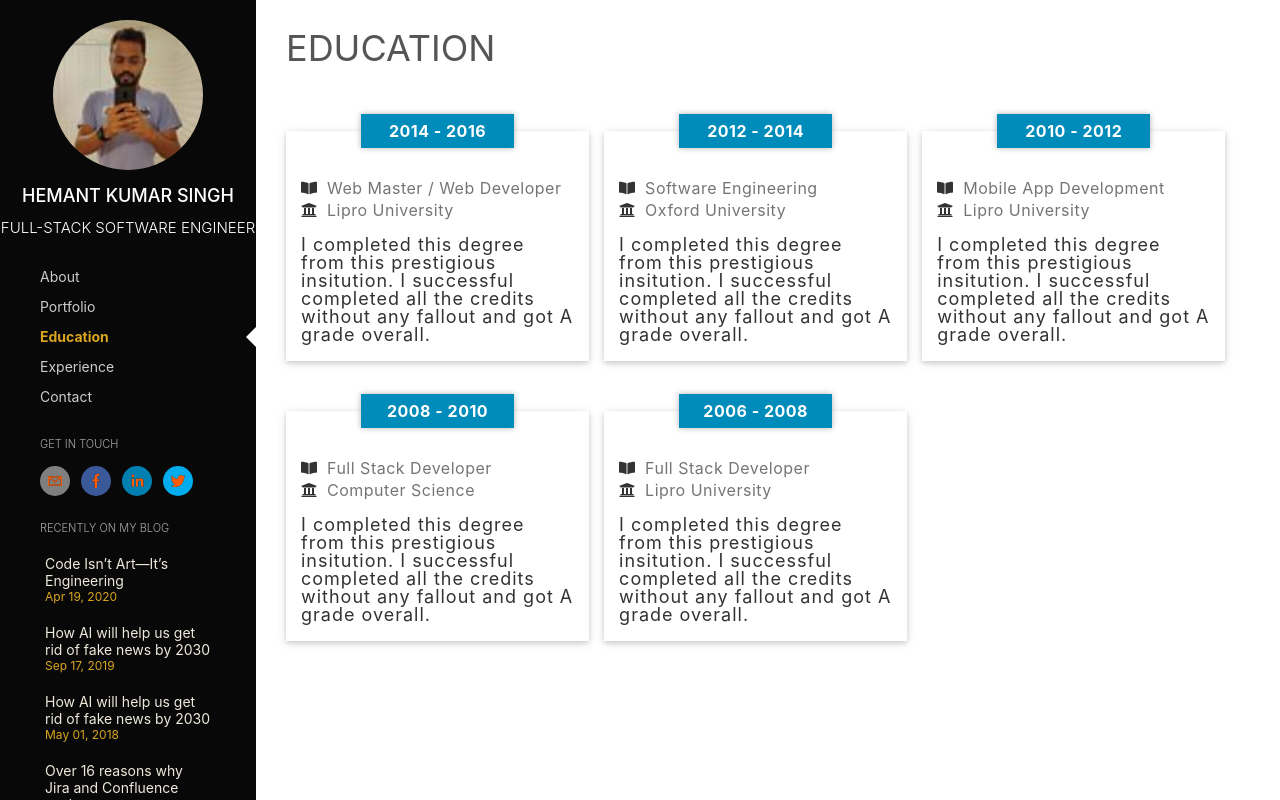
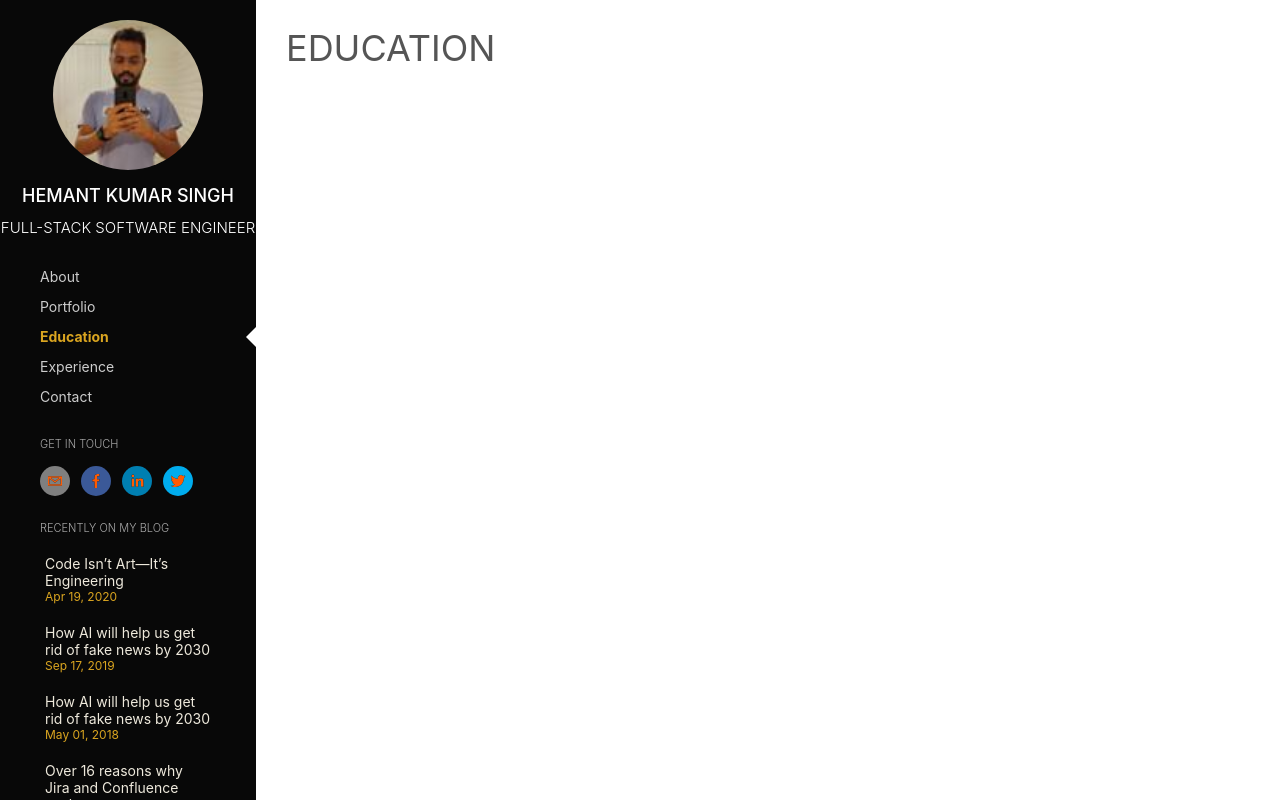
Before and after one commit to Muniyan/portfolio, a React (Create React App) app: page /education in a window 1280 px wide. Built offline with nearby package versions, Linux system fonts and the light colour scheme.

Commit message:
backup changes

```diff
--- a/src/component/education.js
+++ b/src/component/education.js
@@ -1,5 +1,4 @@
 import React, { Component } from 'react';
-import { FaBookOpen, FaUniversity } from "react-icons/fa";
 import educationData from '../data/education.json';
 
 class Education extends Component {
@@ -10,42 +9,9 @@ class Education extends Component {
 
     render() {
         return (
-            <div className="about-inner">
-                <div className="about-parent">
-                    <div className="about-title">{educationData.title}</div>
-
-                    <div className="education-section">
-                        {educationData.data.map(function (p) {
-                            return (
-                                <div className="education-parent">
-                                    <div className="education-table">
-
-                                        <div className="education-year">
-                                            <h3>{p.year}</h3>
-                                        </div>
-
-                                        <div className="education-row">
-                                            <div className="education-cell">
-                                                <FaBookOpen />
-                                                <span className="education-degree">{p.degree}</span>
-                                            </div>
-                                        </div>
-                                        <div className="education-row">
-                                            <div className="education-cell">
-                                                <FaUniversity />
-                                                <span className="education-location">{p.location}</span>
-                                            </div>
-                                        </div>
-                                        <div className="education-row">
-                                            <div className="education-cell">
-                                                <span className="education-content">{p.content}</span>
-                                            </div>
-                                        </div>
-                                    </div>
-                                </div>
-                            )
-                        })}
-                    </div>
+            <div className="portfolio-inner">
+                <div className="portfolio-parent">
+                    <div className="portfolio-title">{educationData.title}</div>
                 </div>
             </div>
         );
--- a/src/component/experience.js
+++ b/src/component/experience.js
@@ -9,8 +9,10 @@ class Experience extends Component {
 
     render() {
         return (
-            <div>
-                Experience
+            <div className="portfolio-inner">
+                <div className="portfolio-parent">
+                    <div className="portfolio-title">{experienceData.title}</div>
+                </div>
             </div>
         );
     }
--- a/src/data/education.json
+++ b/src/data/education.json
@@ -1,35 +1,3 @@
 {
-    "title": "Education",
-    "data": [
-        {
-            "year": "2014 - 2016",
-            "degree": "Web Master / Web Developer",
-            "location": "Lipro University",
-            "content": "I completed this degree from this prestigious insitution. I successful completed all the credits without any fallout and got A grade overall."
-        },
-        {
-            "year": "2012 - 2014",
-            "degree": "Software Engineering",
-            "location": "Oxford University",
-            "content": "I completed this degree from this prestigious insitution. I successful completed all the credits without any fallout and got A grade overall."
-        },
-        {
-            "year": "2010 - 2012",
-            "degree": "Mobile App Development",
-            "location": "Lipro University",
-            "content": "I completed this degree from this prestigious insitution. I successful completed all the credits without any fallout and got A grade overall."
-        },
-        {
-            "year": "2008 - 2010",
-            "degree": "Full Stack Developer",
-            "location": "Computer Science",
-            "content": "I completed this degree from this prestigious insitution. I successful completed all the credits without any fallout and got A grade overall."
-        },
-        {
-            "year": "2006 - 2008",
-            "degree": "Full Stack Developer",
-            "location": "Lipro University",
-            "content": "I completed this degree from this prestigious insitution. I successful completed all the credits without any fallout and got A grade overall."
-        }
-    ]
+    "title": "Education"
 }
```
Also changed, not shown: src/backup/education.js (added, +55 -0 lines), src/backup/education.json (added, +35 -0 lines).
